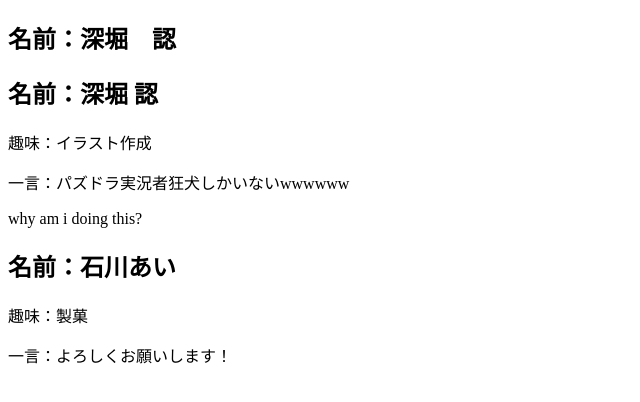
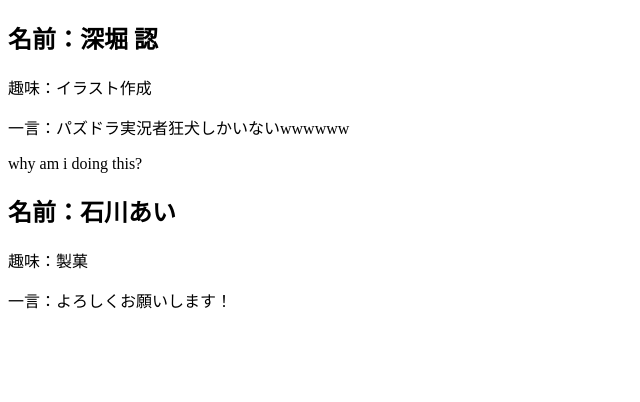
Before and after one commit to f24ba009/team-profile, a plain HTML site: page index_SubDragon.html in a window 1280 px wide. Shown: the whole page, without its empty margins (0-640 px from the left). Drawn offline with Linux system fonts and the light colour scheme.

Commit message:
Update index_SubDragon.html

```diff
--- a/index_SubDragon.html
+++ b/index_SubDragon.html
@@ -7,8 +7,6 @@
     </head>
     <body>
         <div>
-
-            <h2 class="Name">名前：深堀　認</h1>
 
             <h2 class="Name">名前：深堀 認</h1>
 
```
